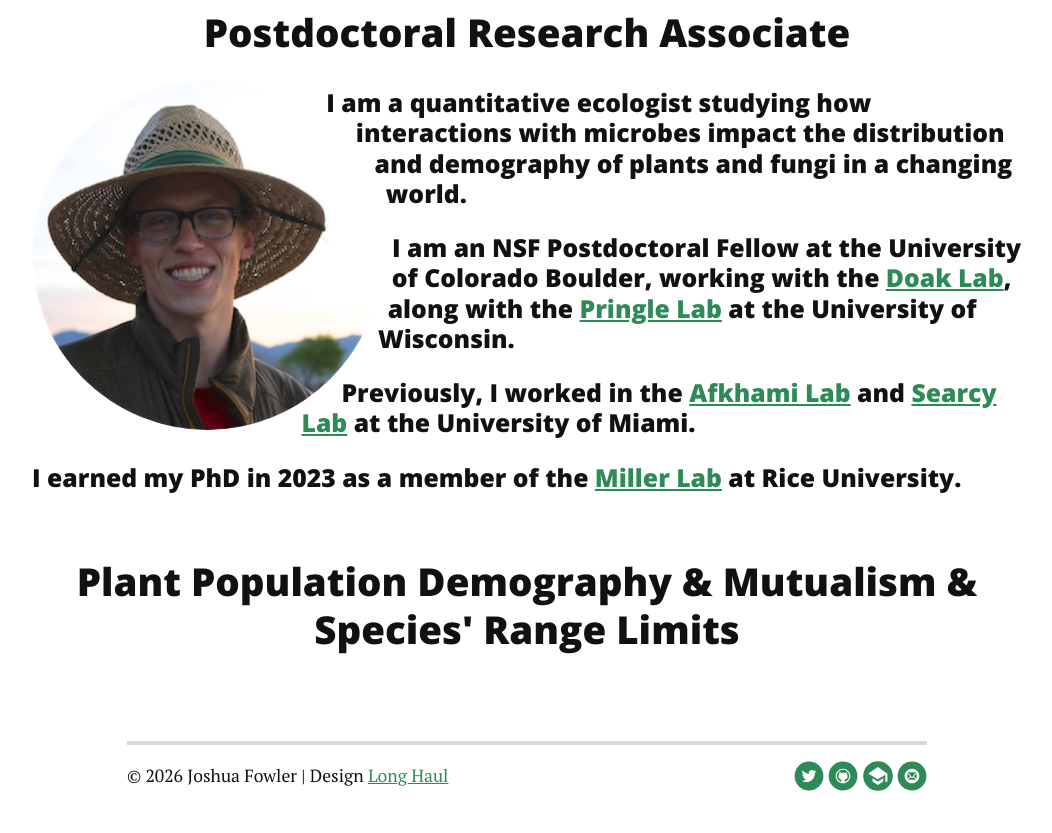
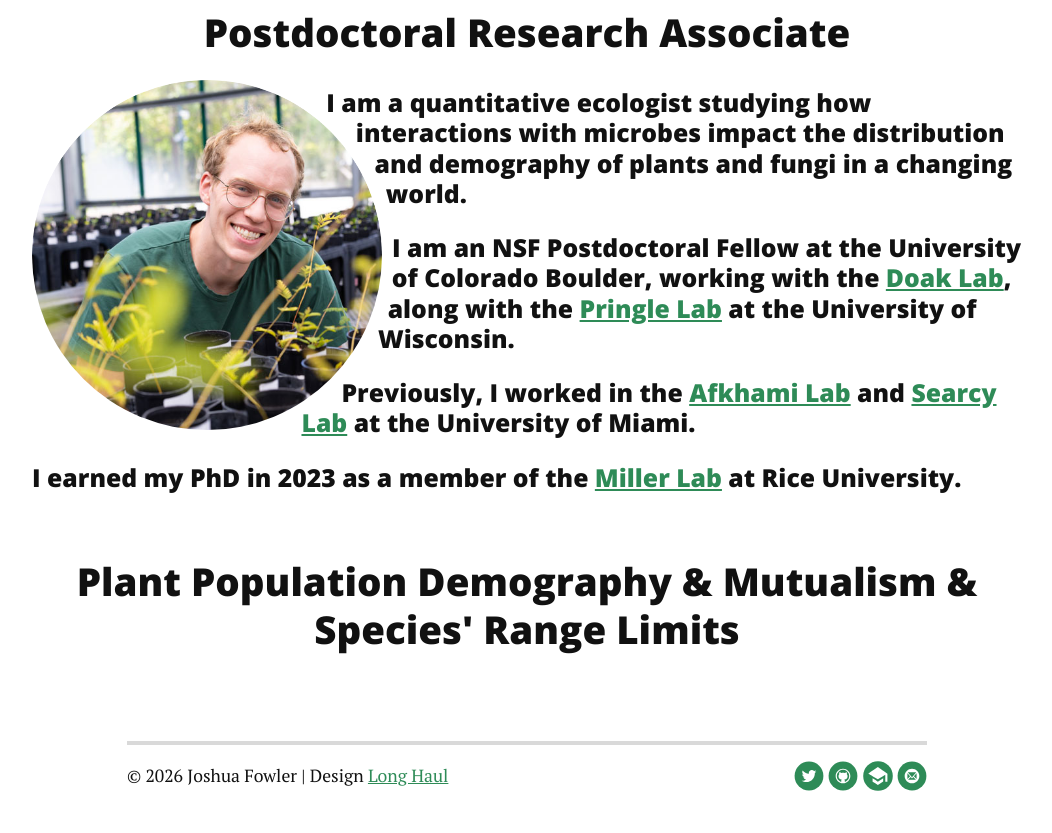
Before and after one commit to joshuacfowler/joshuacfowler.github.io, a Jekyll site: the page built from index.html, in a window 1280 px wide. Shown: the part 330-1163 px from the top of the page, without its empty margins (113-1165 px from the left). Built offline with Jekyll 4.4.1, drawn with Linux system fonts in a browser that asks for light colours; nearby versions of some CDN libraries; the list of posts is cut into pages by our own code.

Commit message:
updating photo

```diff
--- a/index.html
+++ b/index.html
@@ -20,7 +20,7 @@
 <div class="home" id="home">
   <h3 class="PageTitle" style="text-align:center"> Postdoctoral Research Associate </h3>
   <p>
-     <img class = "circle", src="/assets/img/portrait.png">
+     <img class = "circle", src="/assets/img/fowler-portrait.png">
     <h4>I am a quantitative ecologist studying how interactions with microbes impact the distribution and demography of plants and fungi in a changing world.</h4>
 
     <h4>I am an NSF Postdoctoral Fellow at the University of Colorado Boulder, working with the <a href="https://www.colorado.edu/lab/doak/"> Doak Lab</a>, along with the <a href="https://pringlelab.github.io/"> Pringle Lab</a> at the University of Wisconsin. </h4>
```
